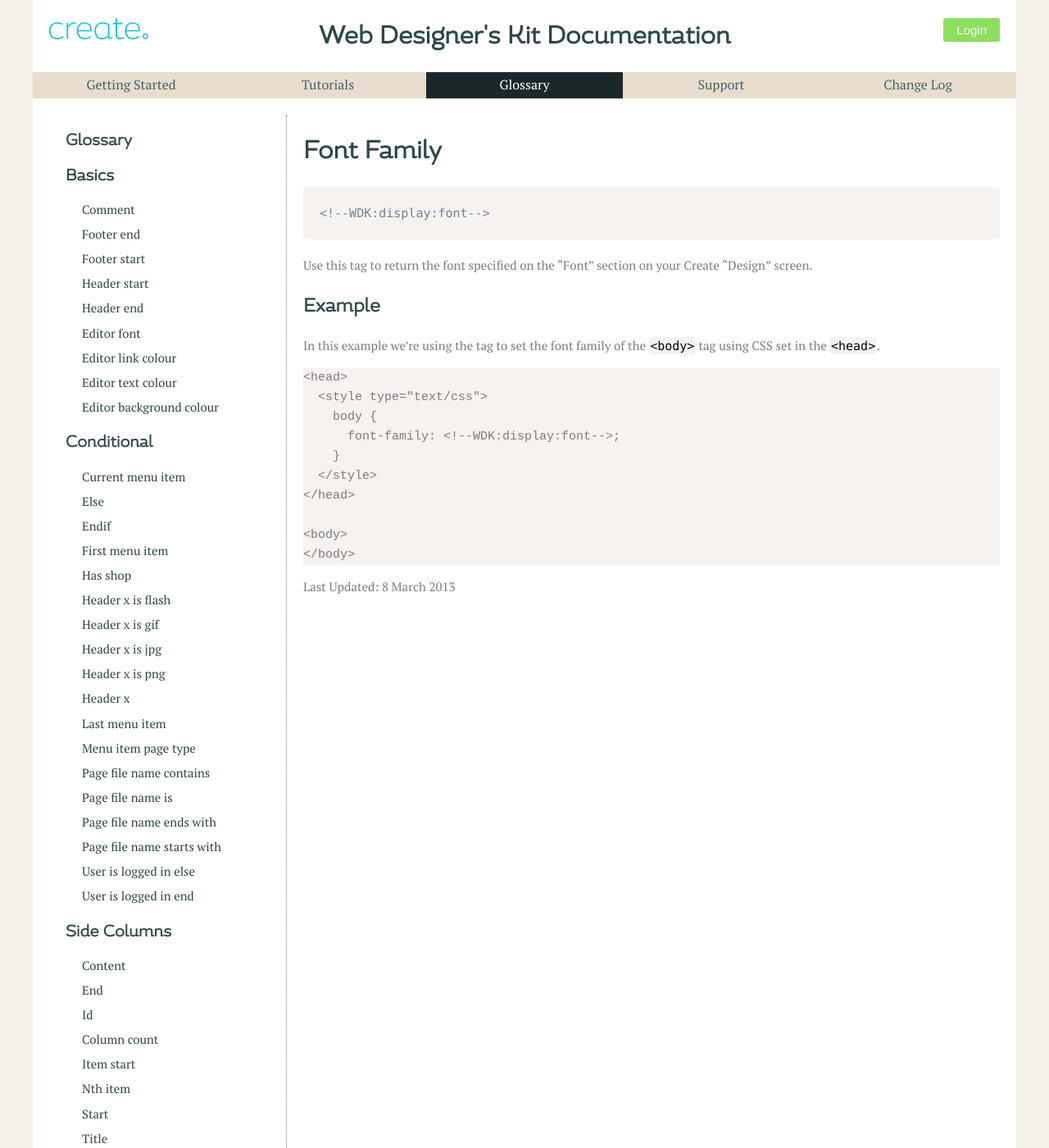
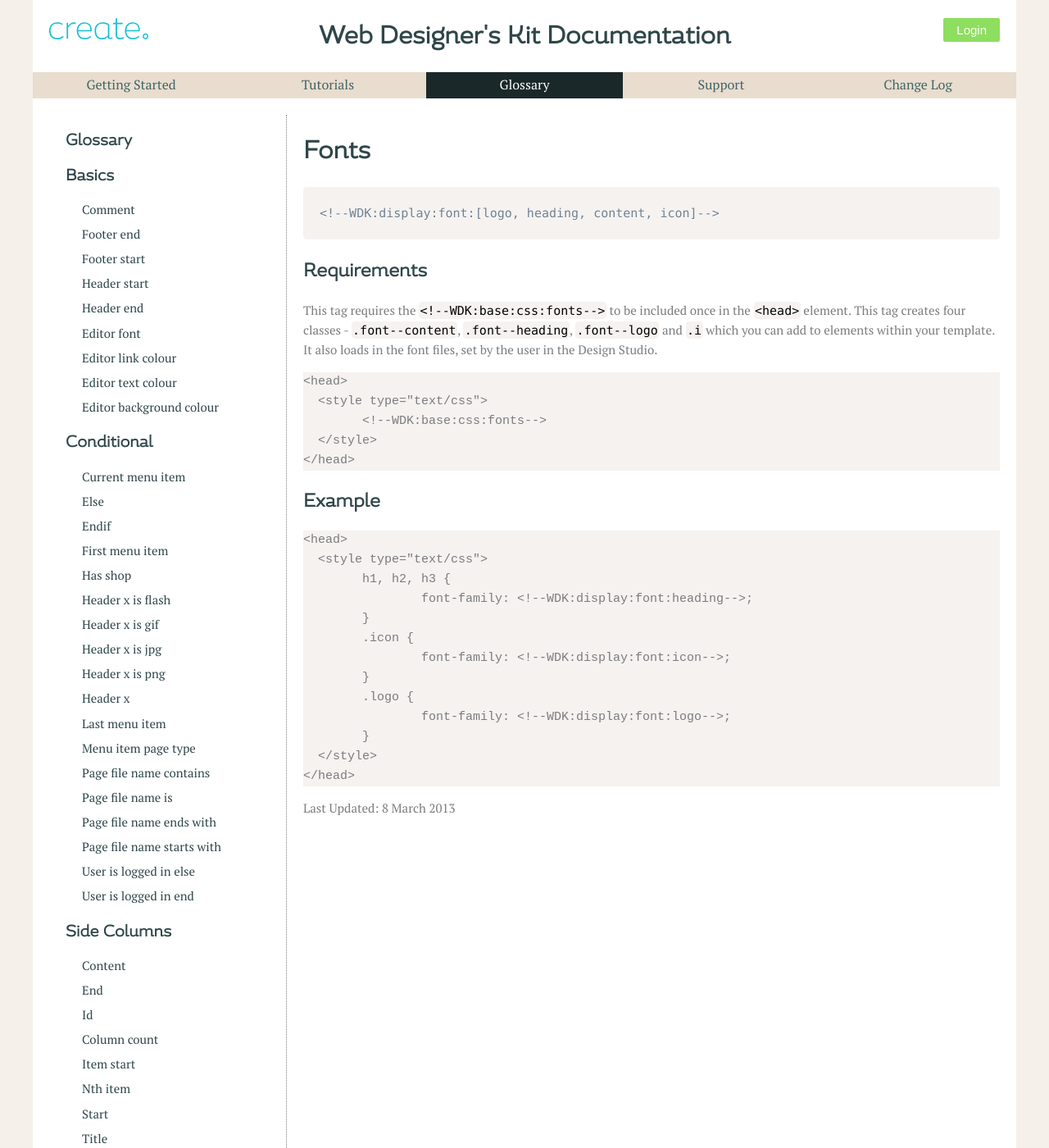
Before and after one commit to createdotnet/wdk, a Jekyll site: the page built from _glossary/customisation/font-family.md, in a window 1280 px wide and 1400 px high. Shown: the whole window at 82% size. Built offline with Jekyll 4.4.1, drawn with Linux system fonts in a browser that asks for light colours.

Commit message:
update fonts - Fixes #15

```diff
--- a/_glossary/customisation/font-family.md
+++ b/_glossary/customisation/font-family.md
@@ -1,27 +1,39 @@
 ---
 layout: side-nav
-title: Font Family
+title: Fonts
 last-updated: 08-03-2013
 nav-position: 8
 parent: customisation
-tag: <!--WDK:display:font-->
+tag: <!--WDK:display:font:[logo, heading, content, icon]-->
 ---
 
-Use this tag to return the font specified on the "Font" section on your Create "Design" screen.
+## Requirements
 
-## Example
-
-In this example we're using the tag to set the font family of the `<body>` tag using CSS set in the `<head>`.
+This tag requires the `<!--WDK:base:css:fonts-->` to be included once in the `<head>` element.
+This tag creates four classes - `.font--content`, `.font--heading`, `.font--logo` and `.i` which you can add to elements within your template. It also loads in the font files, set by the user in the Design Studio.
 
 ~~~
 <head>
   <style type="text/css">
-    body {
-      font-family: <!--WDK:display:font-->;
-    }
+	<!--WDK:base:css:fonts-->
   </style>
 </head>
+~~~
 
-<body>
-</body>
+## Example
+
 ~~~
+<head>
+  <style type="text/css">
+	h1, h2, h3 {
+		font-family: <!--WDK:display:font:heading-->;
+	}
+	.icon {
+		font-family: <!--WDK:display:font:icon-->;
+	}
+	.logo {
+		font-family: <!--WDK:display:font:logo-->;
+	}
+  </style>
+</head>
+~~~
```
